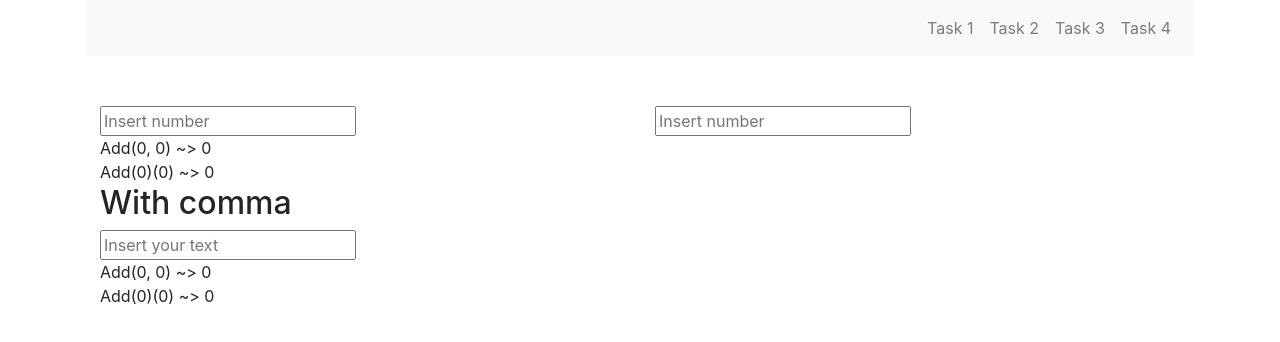
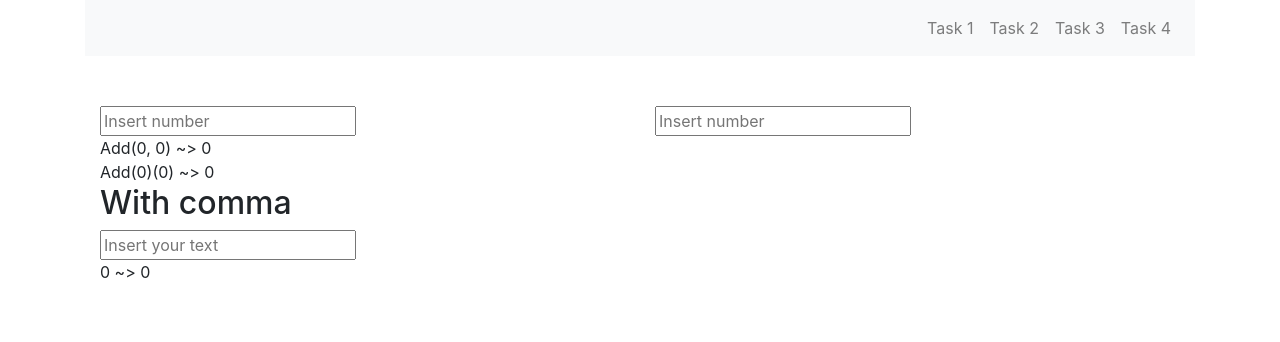
Before and after one commit to marchik88/webscopeio, a Next.js app: page /task3 in a window 1280 px wide. Shown: the top 342 px of the page. Built offline with nearby package versions, Linux system fonts and the light colour scheme.

Commit message:
feat: add infinityCurry func

```diff
--- a/pages/task1.tsx
+++ b/pages/task1.tsx
@@ -1,5 +1,5 @@
 import React, { useState } from "react";
-import { Container, Col, Row } from "reactstrap";
+import { Container, Col, Row, Button } from "reactstrap";
 import Screen from "../components/Screen";
 import Input from "../components/Input";
 
@@ -28,6 +28,7 @@ export default () => {
               onChange={onChange}
             />
             <summary>{toUpper(inputValue)}</summary>
+            <Button onClick={() => setInputValue("")}>Reset</Button>
           </Col>
         </Row>
       </Container>
--- a/pages/task3.tsx
+++ b/pages/task3.tsx
@@ -34,13 +34,36 @@ export default () => {
   const currySum = (x: number, y: number) =>
     `Add(${x})(${y}) ~> ${addArgs(x)(y)}`;
 
+  const infinityCurry = (fn: any, seed: number): any => {
+    const reduceValue = (args: [], seedValue: number) =>
+      args.reduce((acc, a) => {
+        return fn.call(fn, acc, a);
+      }, seedValue);
+    const next = (...args: any) => {
+      return (...x: []) => {
+        if (!x.length) {
+          return reduceValue(args, seed);
+        }
+        return next(...args, reduceValue(x, seed));
+      };
+    };
+    return next();
+  };
+
+  const iSum = infinityCurry((x: number, y: number) => x + y, 0);
+
+  const infinitySum = (numbers: Array<number>) => R.sum(numbers);
+
+  const infinityCurrySum = (numbers: Array<number>) =>
+    `${numbers.map(item => `${item}`)} ~> ${infinitySum(numbers)}`;
+
   const {
     inputs: { leftFigure, rightFigure, divider },
     onChange
   } = useInputs();
 
-  const [leftDividerNumber = 0, rightDividerNumber = 0] = divider.split(",");
-
+  const numbers = divider.split(",").map(Number);
+  console.log(iSum(...numbers)());
   return (
     <Screen>
       <Container>
@@ -86,8 +109,7 @@ export default () => {
                 placeholder="Insert your text"
               />
               <section>
-                <div>{sum(+leftDividerNumber, +rightDividerNumber)}</div>
-                <div>{currySum(+leftDividerNumber, +rightDividerNumber)}</div>
+                <div>{infinityCurrySum(numbers)}</div>
               </section>
             </Col>
           </Row>
```
